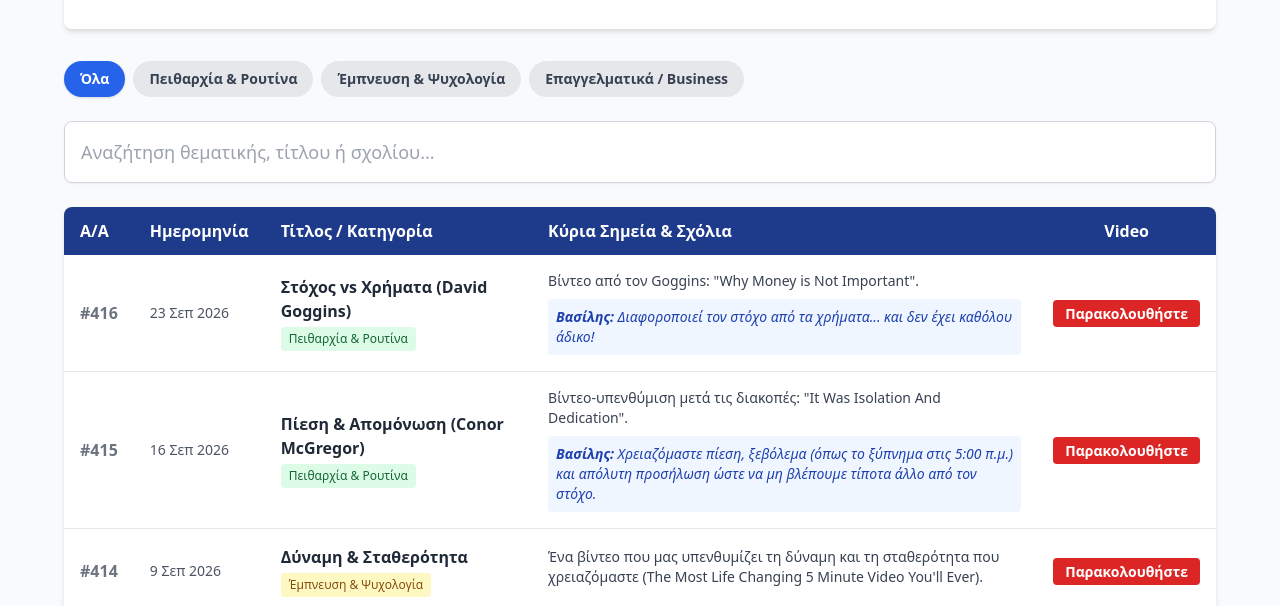
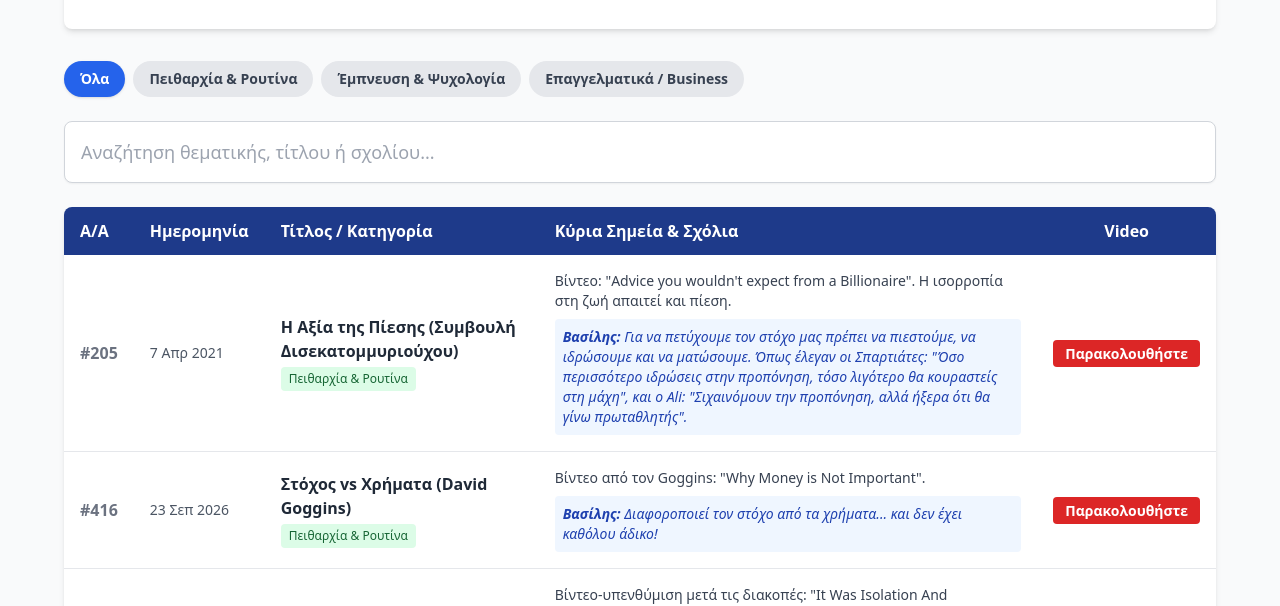
Before and after one commit to pfilios/video-tetartis, a plain HTML site: page index.html in a window 1280 px wide. Shown: the part 163-769 px from the top of the page. Drawn offline with nearby package versions, Linux system fonts and the light colour scheme.

Commit message:
Add new video entry for Βίντεο 205
Added a new video entry with details and a link.

```diff
--- a/index.html
+++ b/index.html
@@ -50,6 +50,24 @@
                     </tr>
                 </thead>
                 <tbody class="divide-y divide-gray-200 fade-in" id="videoTableBody">
+                    <!-- Βίντεο 205 (Απρίλιος 2021) -->
+                    <tr class="hover:bg-gray-50 video-row" data-category="πειθαρχία">
+                        <td class="px-4 py-4 font-bold text-gray-500">#205</td>
+                        <td class="px-4 py-4 whitespace-nowrap text-sm text-gray-600">7 Απρ 2021</td>
+                        <td class="px-4 py-4">
+                            <div class="font-semibold text-gray-800">Η Αξία της Πίεσης (Συμβουλή Δισεκατομμυριούχου)</div>
+                            <span class="inline-block mt-1 bg-green-100 text-green-800 text-xs px-2 py-1 rounded">Πειθαρχία & Ρουτίνα</span>
+                        </td>
+                        <td class="px-4 py-4 text-sm">
+                            <p class="text-gray-700 mb-2">Βίντεο: "Advice you wouldn't expect from a Billionaire". Η ισορροπία στη ζωή απαιτεί και πίεση.</p>
+                            <div class="bg-blue-50 p-2 rounded text-blue-800 italic mt-2">
+                                <strong>Βασίλης:</strong> Για να πετύχουμε τον στόχο μας πρέπει να πιεστούμε, να ιδρώσουμε και να ματώσουμε. Όπως έλεγαν οι Σπαρτιάτες: "Όσο περισσότερο ιδρώσεις στην προπόνηση, τόσο λιγότερο θα κουραστείς στη μάχη", και ο Ali: "Σιχαινόμουν την προπόνηση, αλλά ήξερα ότι θα γίνω πρωταθλητής".
+                            </div>
+                        </td>
+                        <td class="px-4 py-4 text-center">
+                            <a href="https://www.youtube.com/watch?v=8KbdiCo8EdM" target="_blank" class="bg-red-600 text-white px-3 py-1 rounded hover:bg-red-700 transition text-sm font-semibold">Παρακολουθήστε</a>
+                        </td>
+                    </tr>
 <!-- Βίντεο 416 (ΝΕΟ) -->
                     <tr class="hover:bg-gray-50 video-row" data-category="πειθαρχία">
                         <td class="px-4 py-4 font-bold text-gray-500">#416</td>
```
